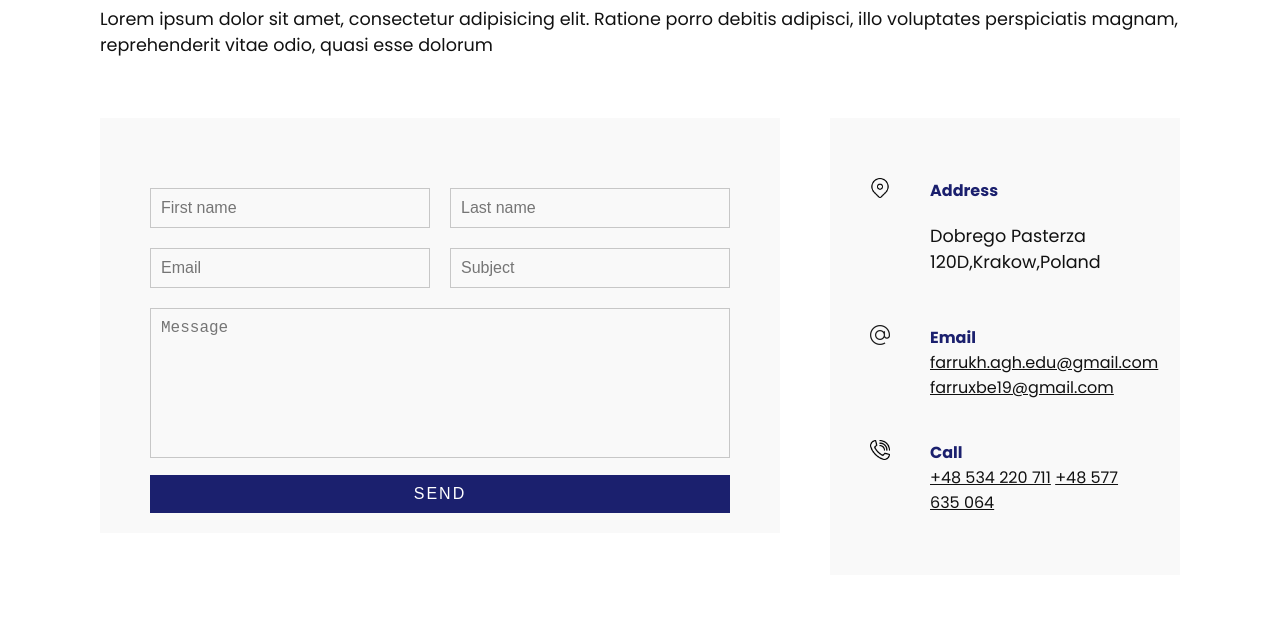
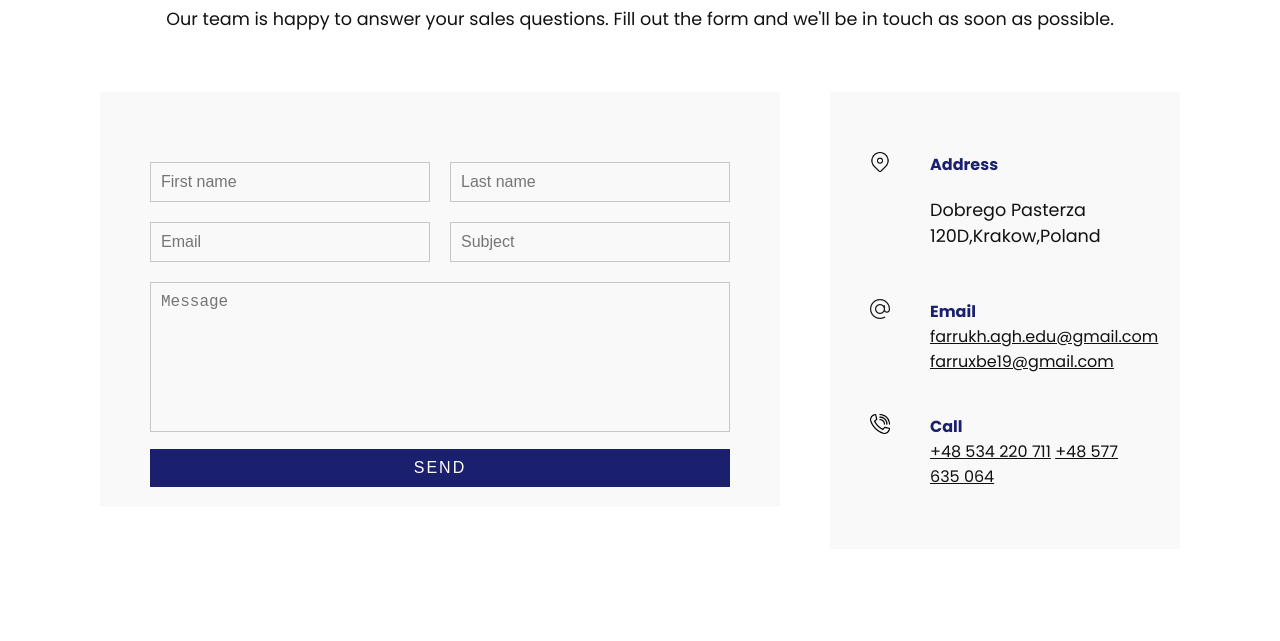
Before and after one commit to AbduganievFarrukh1/Frank-Agency, a plain HTML site: page contact.html in a window 1280 px wide. Shown: the part 219-860 px from the top of the page. Drawn offline with Linux system fonts and the light colour scheme.

Commit message:
Update contact.html

```diff
--- a/contact.html
+++ b/contact.html
@@ -45,9 +45,8 @@
         <div class="title">
             <h1>Contact Us</h1>
             <p>
-                Lorem ipsum dolor sit amet, consectetur adipisicing elit.
-                Ratione porro debitis adipisci, illo voluptates perspiciatis magnam,
-                reprehenderit vitae odio, quasi esse dolorum
+               Our team is happy to answer your sales questions. Fill out the
+                form and we'll be in touch as soon as possible.
             </p>
         </div>
         <div class="contact">
```
